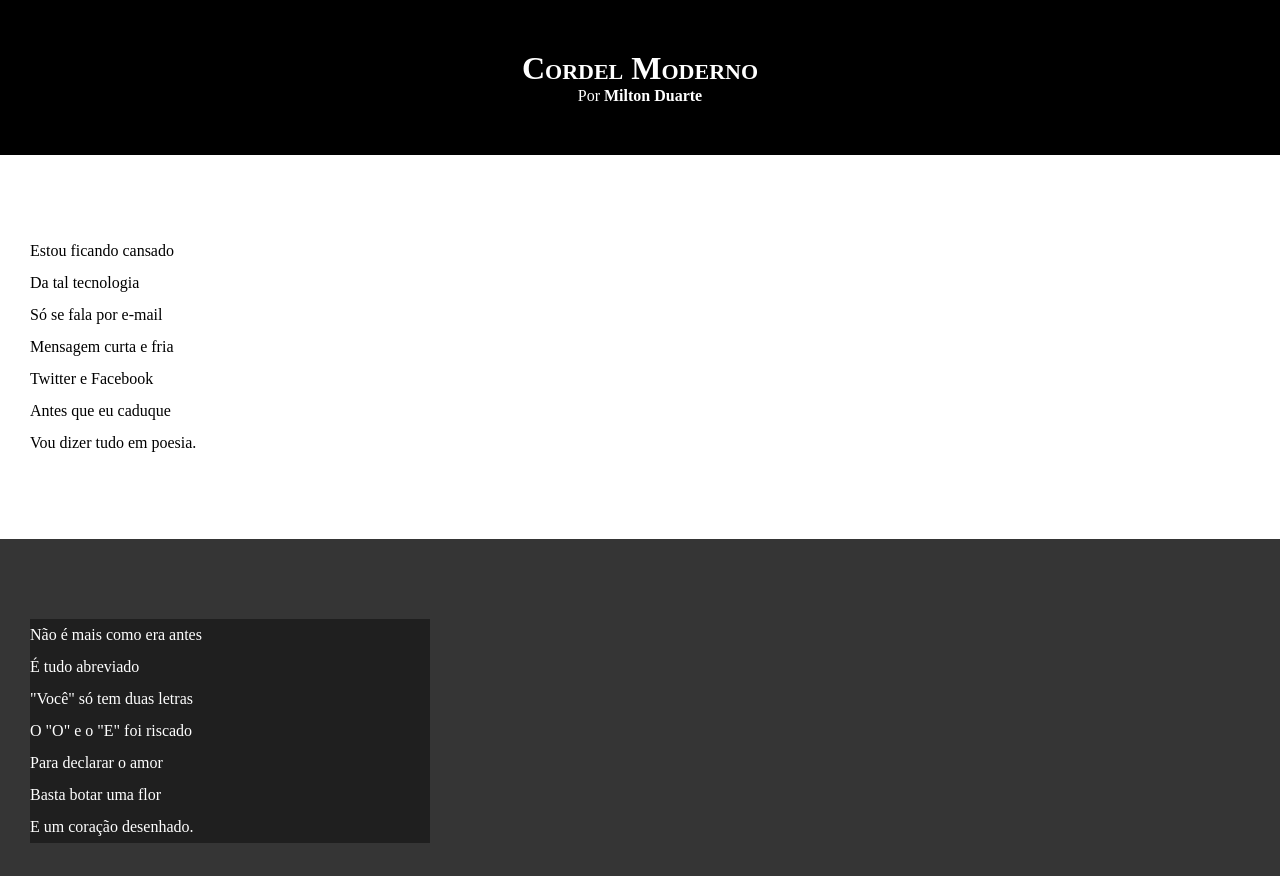
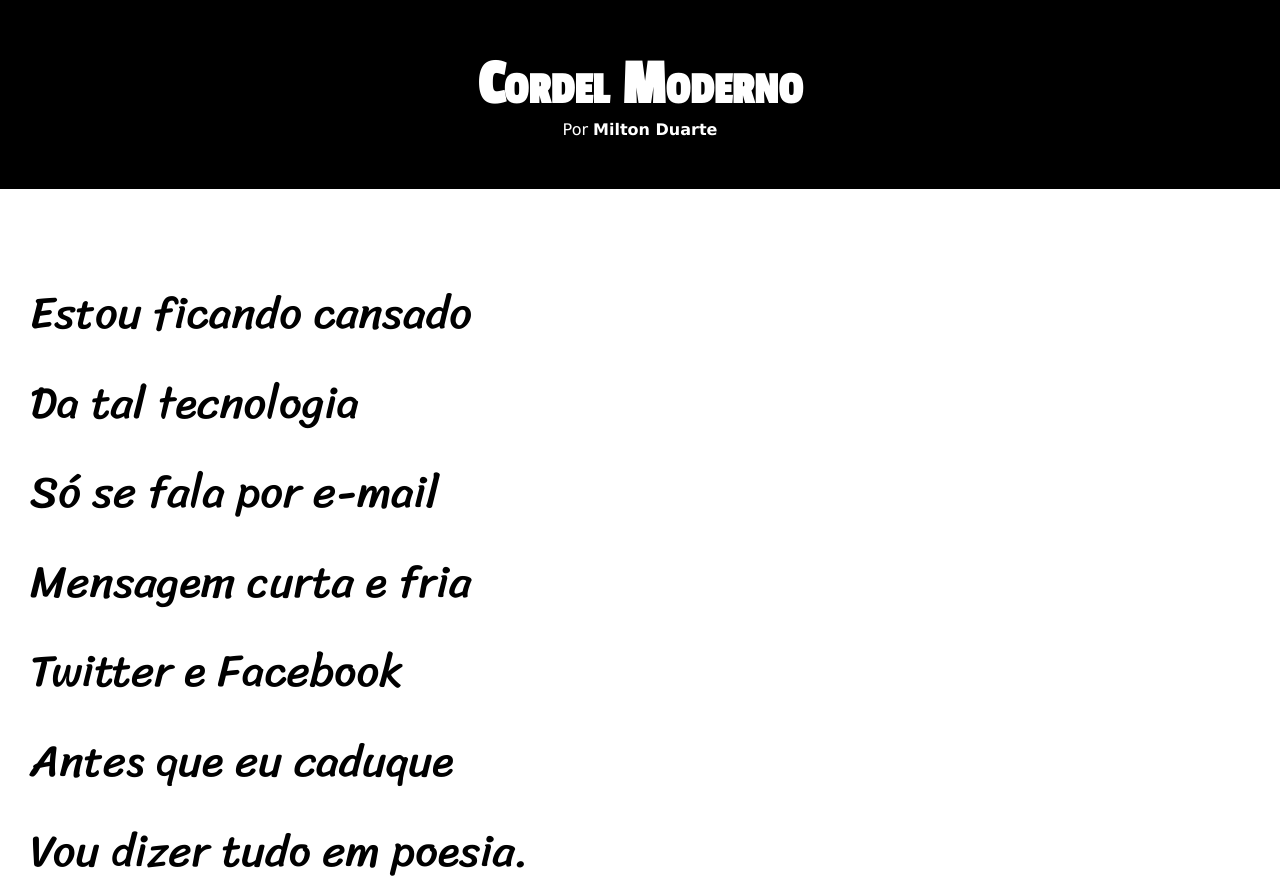
Before and after one commit to diogosell/html-css, a plain HTML site: page exercícios/desafio12/index.html in a window 1280 px wide. Shown: the top 876 px of the page. Drawn offline with Linux system fonts and the light colour scheme.

Commit message:
atualização de estilos desafio 12

```diff
--- a/exercícios/desafio12/estilo/style.css
+++ b/exercícios/desafio12/estilo/style.css
@@ -1,4 +1,13 @@
 @charset "UTF-8";
+
+@import url('https://fonts.googleapis.com/css2?family=Sriracha&display=swap');
+@import url('https://fonts.googleapis.com/css2?family=Passion+One&display=swap');
+
+:root {
+    --fonte1: Verdana, Geneva, Tahoma, sans-serif;
+    --fonte2: 'Passion One', cursive;
+    --fonte3: 'Sriracha', cursive;
+}
 
 * {
     margin: 0px;
@@ -8,6 +17,7 @@
 html, body {
     min-height: 100vh;
     background-color: darkgray;
+    font-family: var(--fonte1 );
 }
 
 header {
@@ -19,6 +29,8 @@ header {
 header > h1 {
     padding-top: 50px;
     font-variant: small-caps;
+    font-family: var(--fonte2);
+    font-size: 4em;
 }
 
 header > p {
@@ -41,6 +53,8 @@ section {
     padding-bottom: 10vh;
     line-height: 2em;
     padding-left: 30px;
+    font-family: var(--fonte3);
+    font-size: 3.5vw;
 }
 
 section.normal {
@@ -49,6 +63,8 @@ section.normal {
 }
 
 section.imagem {
+    display: inline-block;
+    padding: 5px;
     background-color: rgb(53, 53, 53);
     color: white;
 
```
